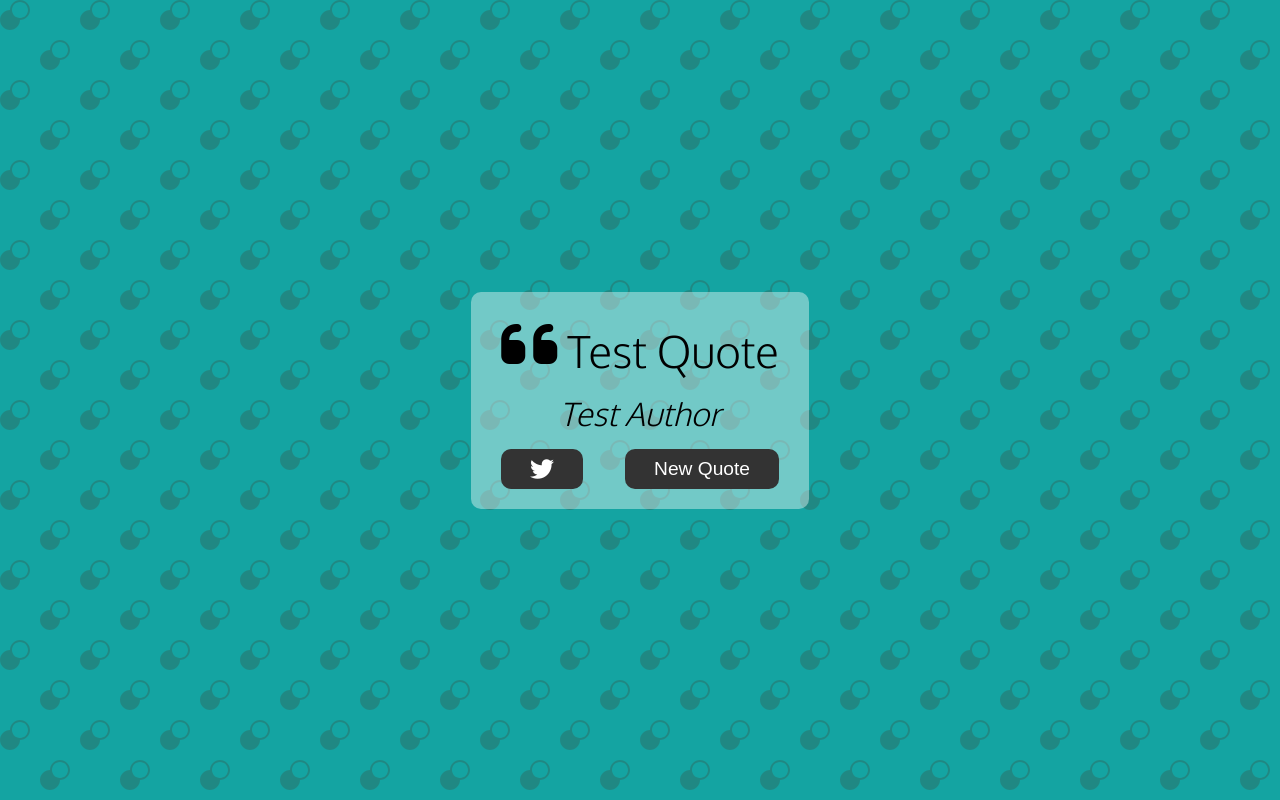
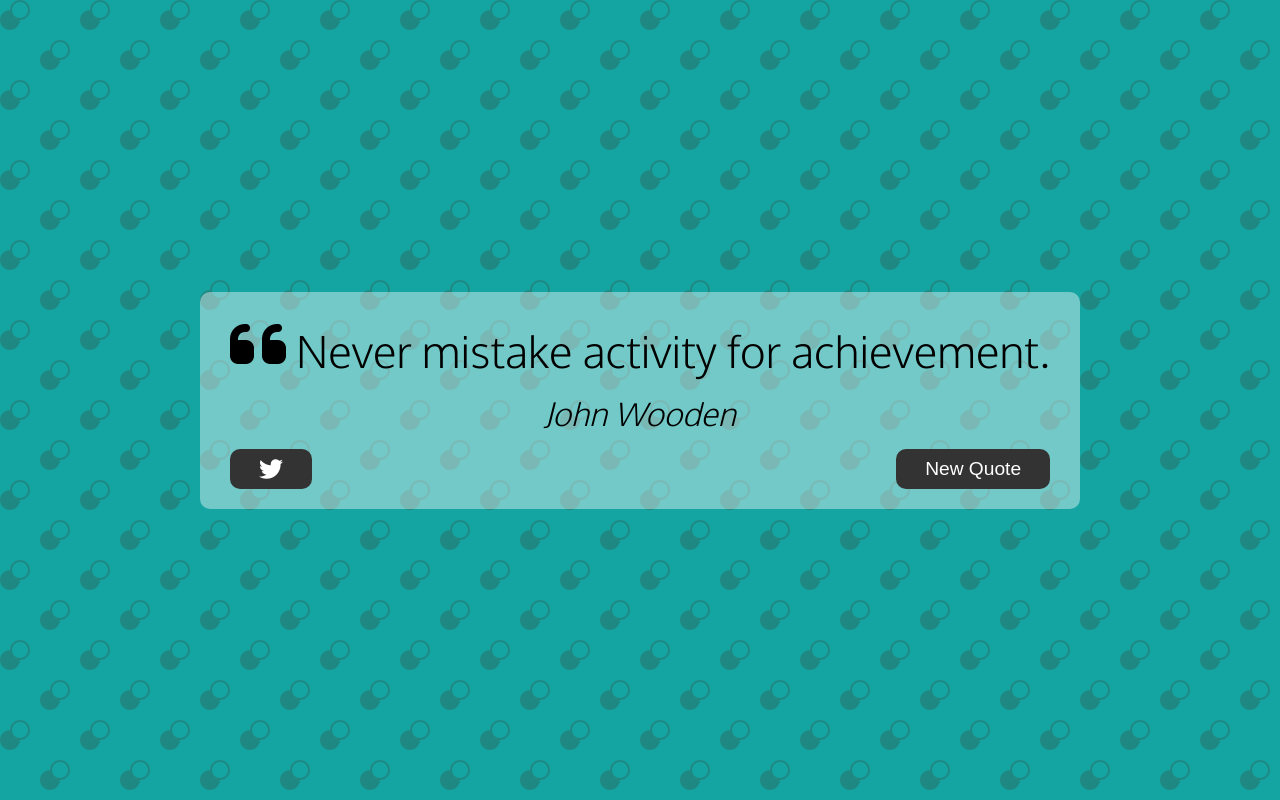
Before and after one commit to rugby8724/quote-generator-js, a plain HTML site: page index.html in a window 1280 px wide. Drawn offline with Linux system fonts and the light colour scheme; no server answers.

Commit message:
Add js to file

```diff
--- a/index.html
+++ b/index.html
@@ -15,11 +15,11 @@
     <!-- Quote -->
     <div class="quote-text">
       <i class="fas fa-quote-left"></i>
-      <span id="quote">Test Quote</span>
+      <span id="quote"></span>
     </div>
-    <!--  -->
+    <!-- Author -->
     <div class="quote-author">
-      <span id="author">Test Author</span>
+      <span id="author"></span>
     </div>
     <!-- Buttons -->
     <div class="button-container">
@@ -30,8 +30,10 @@
 
     </div>
   </div>
-
+  <!-- Loader -->
+  <div id="loader" class="loader"></div>
   <!-- Scripts -->
+  <script src="quotes.js"></script>
   <script src="script.js"></script>
 </body>
 </html>
--- /dev/null
+++ b/quotes.js
@@ -0,0 +1,554 @@
+const localQuotes = [
+  {
+    text: 'Genius is one percent inspiration and ninety-nine percent perspiration.',
+    author: 'Thomas Edison',
+  },
+  {
+    text: 'You can observe a lot just by watching.',
+    author: 'Yogi Berra',
+  },
+  {
+    text: 'A house divided against itself cannot stand.',
+    author: 'Abraham Lincoln',
+  },
+  {
+    text: 'Difficulties increase the nearer we get to the goal.',
+    author: 'Johann Wolfgang von Goethe',
+  },
+  {
+    text: 'Fate is in your hands and no one elses',
+    author: 'Byron Pulsifer',
+  },
+  {
+    text: 'Be the chief but never the lord.',
+    author: 'Lao Tzu',
+  },
+  {
+    text: 'Nothing happens unless first we dream.',
+    author: 'Carl Sandburg',
+  },
+  {
+    text: 'Well begun is half done.',
+    author: 'Aristotle',
+  },
+  {
+    text: 'Life is a learning experience, only if you learn.',
+    author: 'Yogi Berra',
+  },
+  {
+    text: 'Self-complacency is fatal to progress.',
+    author: 'Margaret Sangster',
+  },
+  {
+    text: 'Peace comes from within. Do not seek it without.',
+    author: 'Buddha',
+  },
+  {
+    text: 'What you give is what you get.',
+    author: 'Byron Pulsifer',
+  },
+  {
+    text: 'We can only learn to love by loving.',
+    author: 'Iris Murdoch',
+  },
+  {
+    text: 'Life is change. Growth is optional. Choose wisely.',
+    author: 'Karen Clark',
+  },
+  {
+    text: "You'll see it when you believe it.",
+    author: 'Wayne Dyer',
+  },
+  {
+    text: 'Today is the tomorrow we worried about yesterday.',
+    author: null,
+  },
+  {
+    text: "It's easier to see the mistakes on someone else's paper.",
+    author: null,
+  },
+  {
+    text: 'Every man dies. Not every man really lives.',
+    author: null,
+  },
+  {
+    text: 'To lead people walk behind them.',
+    author: 'Lao Tzu',
+  },
+  {
+    text: 'Having nothing, nothing can he lose.',
+    author: 'William Shakespeare',
+  },
+  {
+    text: 'Trouble is only opportunity in work clothes.',
+    author: 'Henry J. Kaiser',
+  },
+  {
+    text: 'A rolling stone gathers no moss.',
+    author: 'Publilius Syrus',
+  },
+  {
+    text: 'Ideas are the beginning points of all fortunes.',
+    author: 'Napoleon Hill',
+  },
+  {
+    text: 'Everything in life is luck.',
+    author: 'Donald Trump',
+  },
+  {
+    text: 'Doing nothing is better than being busy doing nothing.',
+    author: 'Lao Tzu',
+  },
+  {
+    text: 'Trust yourself. You know more than you think you do.',
+    author: 'Benjamin Spock',
+  },
+  {
+    text: 'Study the past, if you would divine the future.',
+    author: 'Confucius',
+  },
+  {
+    text: 'The day is already blessed, find peace within it.',
+    author: null,
+  },
+  {
+    text: 'From error to error one discovers the entire truth.',
+    author: 'Sigmund Freud',
+  },
+  {
+    text: 'Well done is better than well said.',
+    author: 'Benjamin Franklin',
+  },
+  {
+    text: 'Bite off more than you can chew, then chew it.',
+    author: 'Ella Williams',
+  },
+  {
+    text: 'Work out your own salvation. Do not depend on others.',
+    author: 'Buddha',
+  },
+  {
+    text: 'One today is worth two tomorrows.',
+    author: 'Benjamin Franklin',
+  },
+  {
+    text: 'Once you choose hope, anythings possible.',
+    author: 'Christopher Reeve',
+  },
+  {
+    text: 'God always takes the simplest way.',
+    author: 'Albert Einstein',
+  },
+  {
+    text: 'One fails forward toward success.',
+    author: 'Charles Kettering',
+  },
+  {
+    text: 'From small beginnings come great things.',
+    author: null,
+  },
+  {
+    text: 'Learning is a treasure that will follow its owner everywhere',
+    author: 'Chinese proverb',
+  },
+  {
+    text: 'Be as you wish to seem.',
+    author: 'Socrates',
+  },
+  {
+    text: 'The world is always in movement.',
+    author: 'V. Naipaul',
+  },
+  {
+    text: 'Never mistake activity for achievement.',
+    author: 'John Wooden',
+  },
+  {
+    text: 'What worries you masters you.',
+    author: 'Haddon Robinson',
+  },
+  {
+    text: 'One faces the future with ones past.',
+    author: 'Pearl Buck',
+  },
+  {
+    text: 'Goals are the fuel in the furnace of achievement.',
+    author: 'Brian Tracy',
+  },
+  {
+    text: 'Who sows virtue reaps honour.',
+    author: 'Leonardo da Vinci',
+  },
+  {
+    text: 'Be kind whenever possible. It is always possible.',
+    author: 'Dalai Lama',
+  },
+  {
+    text: "Talk doesn't cook rice.",
+    author: 'Chinese proverb',
+  },
+  {
+    text: 'He is able who thinks he is able.',
+    author: 'Buddha',
+  },
+  {
+    text: 'A goal without a plan is just a wish.',
+    author: 'Larry Elder',
+  },
+  {
+    text: 'To succeed, we must first believe that we can.',
+    author: 'Michael Korda',
+  },
+  {
+    text: 'Learn from yesterday, live for today, hope for tomorrow.',
+    author: 'Albert Einstein',
+  },
+  {
+    text: 'A weed is no more than a flower in disguise.',
+    author: 'James Lowell',
+  },
+  {
+    text: 'Do, or do not. There is no try.',
+    author: 'Yoda',
+  },
+  {
+    text: 'All serious daring starts from within.',
+    author: 'Harriet Beecher Stowe',
+  },
+  {
+    text: 'The best teacher is experience learned from failures.',
+    author: 'Byron Pulsifer',
+  },
+  {
+    text: 'Think how hard physics would be if particles could think.',
+    author: 'Murray Gell-Mann',
+  },
+  {
+    text: "Love is the flower you've got to let grow.",
+    author: 'John Lennon',
+  },
+  {
+    text: "Don't wait. The time will never be just right.",
+    author: 'Napoleon Hill',
+  },
+  {
+    text: 'Time is the wisest counsellor of all.',
+    author: 'Pericles',
+  },
+  {
+    text: 'You give before you get.',
+    author: 'Napoleon Hill',
+  },
+  {
+    text: 'Wisdom begins in wonder.',
+    author: 'Socrates',
+  },
+  {
+    text: 'Without courage, wisdom bears no fruit.',
+    author: 'Baltasar Gracian',
+  },
+  {
+    text: 'Change in all things is sweet.',
+    author: 'Aristotle',
+  },
+  {
+    text: 'What you fear is that which requires action to overcome.',
+    author: 'Byron Pulsifer',
+  },
+  {
+    text: 'When performance exceeds ambition, the overlap is called success.',
+    author: 'Cullen Hightower',
+  },
+  {
+    text: 'When deeds speak, words are nothing.',
+    author: 'African proverb',
+  },
+  {
+    text: 'Real magic in relationships means an absence of judgement of others.',
+    author: 'Wayne Dyer',
+  },
+  {
+    text: 'I never think of the future. It comes soon enough.',
+    author: 'Albert Einstein',
+  },
+  {
+    text: 'Skill to do comes of doing.',
+    author: 'Ralph Emerson',
+  },
+  {
+    text: 'Wisdom is the supreme part of happiness.',
+    author: 'Sophocles',
+  },
+  {
+    text: 'I believe that every person is born with talent.',
+    author: 'Maya Angelou',
+  },
+  {
+    text: 'Important principles may, and must, be inflexible.',
+    author: 'Abraham Lincoln',
+  },
+  {
+    text: 'The undertaking of a new action brings new strength.',
+    author: 'Richard Evans',
+  },
+  {
+    text: 'The years teach much which the days never know.',
+    author: 'Ralph Emerson',
+  },
+  {
+    text: 'Our distrust is very expensive.',
+    author: 'Ralph Emerson',
+  },
+  {
+    text: 'All know the way; few actually walk it.',
+    author: 'Bodhidharma',
+  },
+  {
+    text: 'Great talent finds happiness in execution.',
+    author: 'Johann Wolfgang von Goethe',
+  },
+  {
+    text: 'Faith in oneself is the best and safest course.',
+    author: 'Michelangelo',
+  },
+  {
+    text: 'Courage is going from failure to failure without losing enthusiasm.',
+    author: 'Winston Churchill',
+  },
+  {
+    text: 'The two most powerful warriors are patience and time.',
+    author: 'Leo Tolstoy',
+  },
+  {
+    text: 'Anticipate the difficult by managing the easy.',
+    author: 'Lao Tzu',
+  },
+  {
+    text: 'Those who are free of resentful thoughts surely find peace.',
+    author: 'Buddha',
+  },
+  {
+    text: 'A short saying often contains much wisdom.',
+    author: 'Sophocles',
+  },
+  {
+    text: 'It takes both sunshine and rain to make a rainbow.',
+    author: null,
+  },
+  {
+    text: 'A beautiful thing is never perfect.',
+    author: null,
+  },
+  {
+    text: 'Only do what your heart tells you.',
+    author: 'Princess Diana',
+  },
+  {
+    text: 'Life is movement-we breathe, we eat, we walk, we move!',
+    author: 'John Pierrakos',
+  },
+  {
+    text: 'No one can make you feel inferior without your consent.',
+    author: 'Eleanor Roosevelt',
+  },
+  {
+    text: 'Argue for your limitations, and sure enough theyre yours.',
+    author: 'Richard Bach',
+  },
+  {
+    text: 'Luck is what happens when preparation meets opportunity.',
+    author: 'Seneca',
+  },
+  {
+    text: 'Victory belongs to the most persevering.',
+    author: 'Napoleon Bonaparte',
+  },
+  {
+    text: 'Love all, trust a few, do wrong to none.',
+    author: 'William Shakespeare',
+  },
+  {
+    text: 'In order to win, you must expect to win.',
+    author: 'Richard Bach',
+  },
+  {
+    text: 'A goal is a dream with a deadline.',
+    author: 'Napoleon Hill',
+  },
+  {
+    text: 'You can do it if you believe you can!',
+    author: 'Napoleon Hill',
+  },
+  {
+    text: "Set your goals high, and don't stop till you get there.",
+    author: 'Bo Jackson',
+  },
+  {
+    text: 'Every new day is another chance to change your life.',
+    author: null,
+  },
+  {
+    text: 'Smile, breathe, and go slowly.',
+    author: 'Thich Nhat Hanh',
+  },
+  {
+    text: 'Nobody will believe in you unless you believe in yourself.',
+    author: 'Liberace',
+  },
+  {
+    text: 'Do more than dream: work.',
+    author: 'William Arthur Ward',
+  },
+  {
+    text: 'No man was ever wise by chance.',
+    author: 'Seneca',
+  },
+  {
+    text: 'Some pursue happiness, others create it.',
+    author: null,
+  },
+  {
+    text: 'He that is giddy thinks the world turns round.',
+    author: 'William Shakespeare',
+  },
+  {
+    text: "Don't ruin the present with the ruined past.",
+    author: 'Ellen Gilchrist',
+  },
+  {
+    text: 'Do something wonderful, people may imitate it.',
+    author: 'Albert Schweitzer',
+  },
+  {
+    text: 'We do what we do because we believe.',
+    author: null,
+  },
+  {
+    text: 'Do one thing every day that scares you.',
+    author: 'Eleanor Roosevelt',
+  },
+  {
+    text: 'If you cannot be silent be brilliant and thoughtful.',
+    author: 'Byron Pulsifer',
+  },
+  {
+    text: 'Who looks outside, dreams; who looks inside, awakes.',
+    author: 'Carl Jung',
+  },
+  {
+    text: 'What we think, we become.',
+    author: 'Buddha',
+  },
+  {
+    text: 'The shortest answer is doing.',
+    author: 'Lord Herbert',
+  },
+  {
+    text: 'All our knowledge has its origins in our perceptions.',
+    author: 'Leonardo da Vinci',
+  },
+  {
+    text: 'The harder you fall, the higher you bounce.',
+    author: null,
+  },
+  {
+    text: 'Trusting our intuition often saves us from disaster.',
+    author: 'Anne Wilson Schaef',
+  },
+  {
+    text: 'Truth is powerful and it prevails.',
+    author: 'Sojourner Truth',
+  },
+  {
+    text: 'Light tomorrow with today!',
+    author: 'Elizabeth Browning',
+  },
+  {
+    text: 'Silence is a fence around wisdom.',
+    author: 'German proverb',
+  },
+  {
+    text: 'Society develops wit, but its contemplation alone forms genius.',
+    author: 'Madame de Stael',
+  },
+  {
+    text: 'The simplest things are often the truest.',
+    author: 'Richard Bach',
+  },
+  {
+    text: 'Everyone smiles in the same language.',
+    author: null,
+  },
+  {
+    text: 'Yesterday I dared to struggle. Today I dare to win.',
+    author: 'Bernadette Devlin',
+  },
+  {
+    text: 'No alibi will save you from accepting the responsibility.',
+    author: 'Napoleon Hill',
+  },
+  {
+    text: 'If you can dream it, you can do it.',
+    author: 'Walt Disney',
+  },
+  {
+    text: 'It is better to travel well than to arrive.',
+    author: 'Buddha',
+  },
+  {
+    text: "Life shrinks or expands in proportion to one's courage.",
+    author: 'Anais Nin',
+  },
+  {
+    text: 'You have to believe in yourself.',
+    author: 'Sun Tzu',
+  },
+  {
+    text: 'Our intention creates our reality.',
+    author: 'Wayne Dyer',
+  },
+  {
+    text: 'Silence is a true friend who never betrays.',
+    author: 'Confucius',
+  },
+  {
+    text: 'Character develops itself in the stream of life.',
+    author: 'Johann Wolfgang von Goethe',
+  },
+  {
+    text: 'From little acorns mighty oaks do grow.',
+    author: 'American proverb',
+  },
+  {
+    text: "You can't stop the waves, but you can learn to surf.",
+    author: 'Jon Kabat-Zinn',
+  },
+  {
+    text: 'Reality does not conform to the ideal, but confirms it.',
+    author: 'Gustave Flaubert',
+  },
+  {
+    text: 'Speak low, if you speak love.',
+    author: 'William Shakespeare',
+  },
+  {
+    text: 'A really great talent finds its happiness in execution.',
+    author: 'Johann Wolfgang von Goethe',
+  },
+  {
+    text: 'Reality leaves a lot to the imagination.',
+    author: 'John Lennon',
+  },
+  {
+    text: 'The greatest remedy for anger is delay.',
+    author: 'Seneca',
+  },
+  {
+    text: 'Growth itself contains the germ of happiness.',
+    author: 'Pearl Buck',
+  },
+  {
+    text: "You can do what's reasonable or you can decide what's possible.",
+    author: null,
+  },
+];
--- a/script.js
+++ b/script.js
@@ -0,0 +1,77 @@
+// Get Quotes from API
+// an asycrounous function can run at any time independently and it won't stop the browser from completing the loading of a page
+const quoteContainer = document.getElementById('quote-container')
+const quoteText = document.getElementById('quote')
+const authorText = document.getElementById('author')
+const twitterBtn = document.getElementById('twitter')
+const newQuoteBtn = document.getElementById('new-quote')
+const loader = document.getElementById('loader')
+
+
+
+let apiQuotes = []
+
+function quoteLoading() {
+  loader.hidden = false
+  quoteContainer.hidden = true
+}
+
+function quoteLoaded(){
+  loader.hidden = true
+  quoteContainer.hidden = false
+}
+
+// show New Quote
+function newQuote() {
+  // pick a random quote fro apiQuotes array
+  // math floor returns largest int less than or equal to a given number
+  quoteLoading()
+  const quote = apiQuotes[Math.floor(Math.random() * apiQuotes.length)]
+  // Check if author field is null and replace with unknown
+
+  if(!quote.author){
+    authorText.textContent = 'Unknown'
+  }
+  else{
+    authorText.textContent = quote.author
+  }
+
+  // Check quote length to determine styling
+  if (quote.text.length > 117){
+    quoteText.classList.add('long-quote')
+  }
+  else {
+    quoteText.classList.remove('long-quote')
+  }
+  quoteText.textContent = quote.text
+  quoteLoaded()
+
+}
+
+// Get Quotes from api
+async function getQuotes(){
+  quoteLoading()
+  const apiUrl = 'https://type.fit/api/quotes'
+  try {
+    const response = await fetch(apiUrl)
+    apiQuotes = await response.json()
+
+  } catch (error) {
+    // if api error use quotes from quotes.js
+    apiQuotes = localQuotes
+  }
+  newQuote()
+}
+
+function tweetQuote() {
+  const twitterUrl = `https://twitter.com/intent/tweet?text=${quoteText.textContent} - ${authorText.textContent}`
+  // _blank allows the link to open in a new tab
+  window.open(twitterUrl, '_blank')
+}
+
+newQuoteBtn.addEventListener('click', newQuote)
+twitterBtn.addEventListener('click', tweetQuote)
+
+// On Load
+
+getQuotes()
```
Also changed, not shown: style.css (+16 -0 lines), 1 other file.
